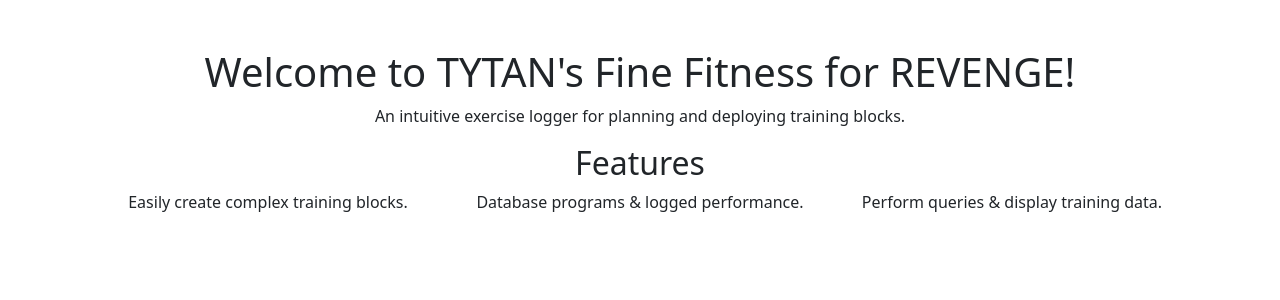
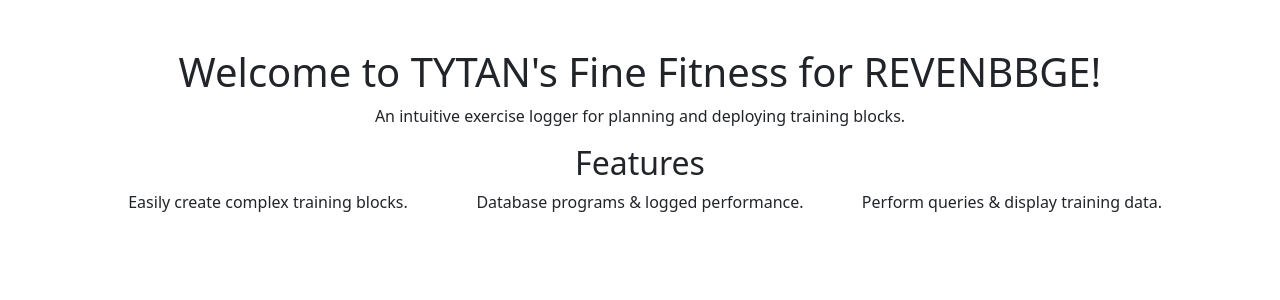
Before and after one commit to TytanGorilla/fine_fitness, a Flask app: page / in a window 1280 px wide. Shown: the part 82-382 px from the top of the page. Run offline with Flask 3, Linux system fonts and the light colour scheme.

```diff
--- a/app.py
+++ b/app.py
@@ -22,6 +22,7 @@ class User(db.Model):
 # Create the database and tables if they don't exist
 def create_db():
     with app.app_context():
+        print("Creating database and tables...")
         db.create_all()
 
 @app.route("/", methods=["GET"])
--- a/templates/index.html
+++ b/templates/index.html
@@ -6,7 +6,7 @@ Index
 
 {% block main %}
 <div>
-    <h1>Welcome to TYTAN's Fine Fitness for REVENGE!</h1>
+    <h1>Welcome to TYTAN's Fine Fitness for REVENBBGE!</h1>
     <p>An intuitive exercise logger for planning and deploying training blocks.</p>
     <div class="container text-center">
         <h2>Features</h2>
```
Also changed, not shown: 1 other file.
